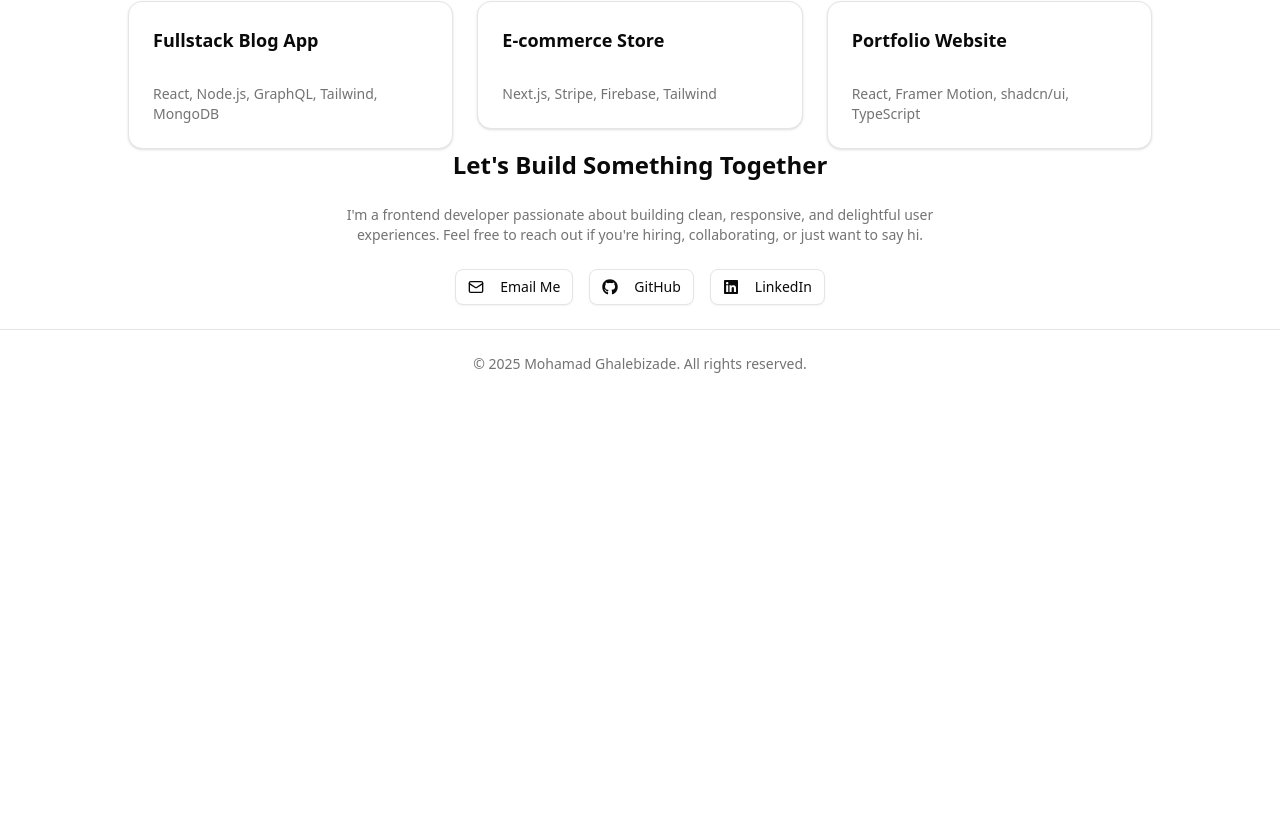
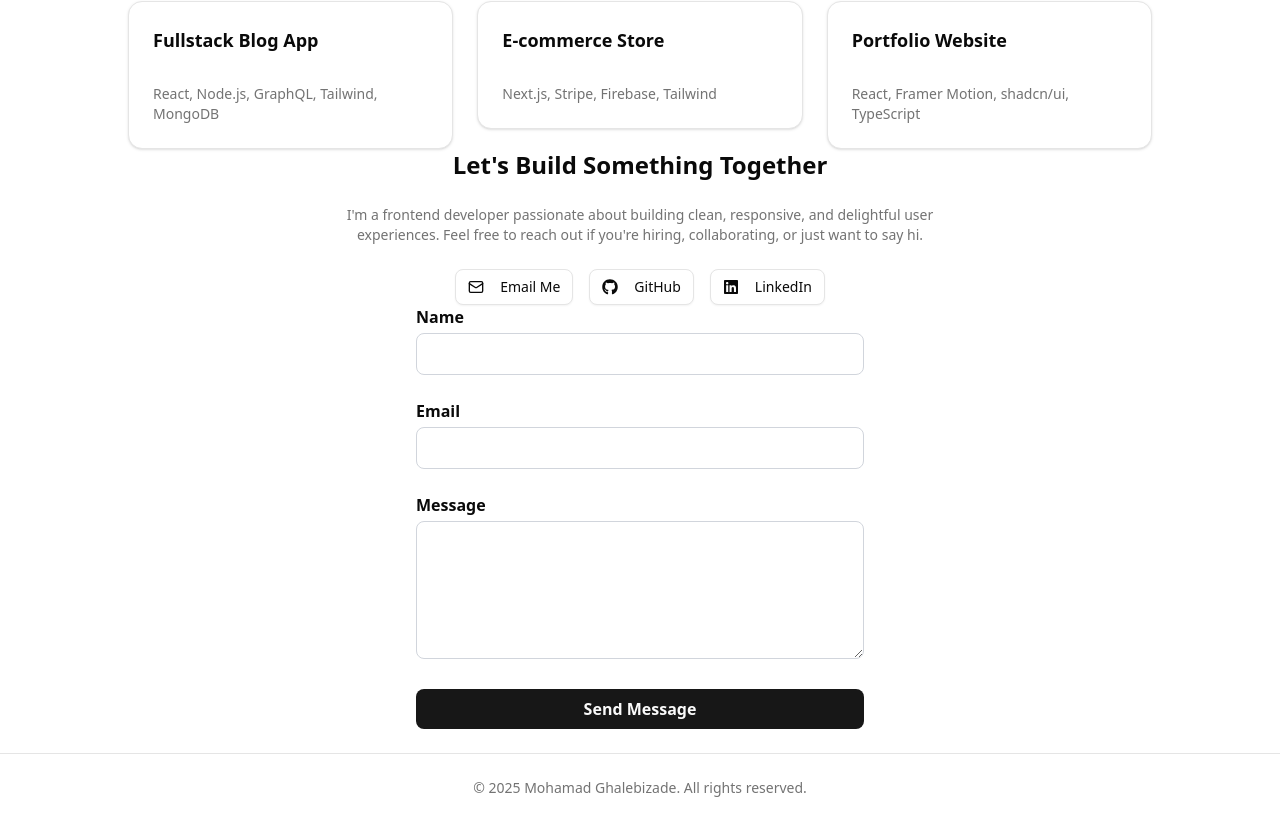
Before and after one commit to Mohamad-Gh/MyPortfolio, a React (Vite) app: page / in a window 1280 px wide. Shown: the part 1172-1994 px from the top of the page. Before the commit the page ends 1570 px from the top, so only its background shows below. Built offline with nearby package versions, Linux system fonts and the light colour scheme.

Commit message:
add react-form-hook to our app

```diff
--- a/package.json
+++ b/package.json
@@ -19,6 +19,7 @@
     "lucide-react": "^0.536.0",
     "react": "^19.1.0",
     "react-dom": "^19.1.0",
+    "react-hook-form": "^7.62.0",
     "react-icons": "^5.5.0",
     "react-intersection-observer": "^9.16.0",
     "react-router-dom": "^7.7.1",
--- /dev/null
+++ b/src/components/ContactForm.tsx
@@ -0,0 +1,126 @@
+// src/components/ContactForm.tsx
+import { useForm } from "react-hook-form";
+
+type FormData = {
+  name: string;
+  email: string;
+  message: string;
+};
+
+export default function ContactForm() {
+  const {
+    register,
+    handleSubmit,
+    formState: { errors, isSubmitting, isSubmitSuccessful },
+    reset,
+  } = useForm<FormData>({
+    mode: "onBlur", // validate on blur
+  });
+
+  const onSubmit = async (data: FormData) => {
+    // Simulate async submission (e.g. API call)
+    await new Promise((r) => setTimeout(r, 1500));
+    alert(`Thank you for your message, ${data.name}!`);
+    reset();
+  };
+
+  return (
+    <form
+      onSubmit={handleSubmit(onSubmit)}
+      className="max-w-md mx-auto flex flex-col gap-6"
+      noValidate
+    >
+      {/* Name */}
+      <div>
+        <label htmlFor="name" className="block font-semibold mb-1">
+          Name
+        </label>
+        <input
+          id="name"
+          type="text"
+          className={`w-full rounded-md border px-3 py-2 focus:outline-none focus:ring-2 ${
+            errors.name
+              ? "border-red-500 focus:ring-red-500"
+              : "border-gray-300 focus:ring-primary"
+          }`}
+          {...register("name", {
+            required: "Name is required",
+            minLength: {
+              value: 2,
+              message: "Name must be at least 2 characters",
+            },
+          })}
+        />
+        {errors.name && (
+          <p className="text-red-600 text-sm mt-1">{errors.name.message}</p>
+        )}
+      </div>
+
+      {/* Email */}
+      <div>
+        <label htmlFor="email" className="block font-semibold mb-1">
+          Email
+        </label>
+        <input
+          id="email"
+          type="email"
+          className={`w-full rounded-md border px-3 py-2 focus:outline-none focus:ring-2 ${
+            errors.email
+              ? "border-red-500 focus:ring-red-500"
+              : "border-gray-300 focus:ring-primary"
+          }`}
+          {...register("email", {
+            required: "Email is required",
+            pattern: {
+              value: /^[a-zA-Z0-9_.+-]+@[a-zA-Z0-9-]+\.[a-zA-Z0-9-.]+$/,
+              message: "Please enter a valid email address",
+            },
+          })}
+        />
+        {errors.email && (
+          <p className="text-red-600 text-sm mt-1">{errors.email.message}</p>
+        )}
+      </div>
+
+      {/* Message */}
+      <div>
+        <label htmlFor="message" className="block font-semibold mb-1">
+          Message
+        </label>
+        <textarea
+          id="message"
+          rows={5}
+          className={`w-full rounded-md border px-3 py-2 resize-y focus:outline-none focus:ring-2 ${
+            errors.message
+              ? "border-red-500 focus:ring-red-500"
+              : "border-gray-300 focus:ring-primary"
+          }`}
+          {...register("message", {
+            required: "Message is required",
+            minLength: {
+              value: 10,
+              message: "Message must be at least 10 characters",
+            },
+          })}
+        />
+        {errors.message && (
+          <p className="text-red-600 text-sm mt-1">{errors.message.message}</p>
+        )}
+      </div>
+
+      <button
+        type="submit"
+        disabled={isSubmitting}
+        className="bg-primary text-primary-foreground py-2 rounded-md font-semibold hover:bg-primary/90 transition disabled:opacity-50"
+      >
+        {isSubmitting ? "Sending..." : "Send Message"}
+      </button>
+
+      {isSubmitSuccessful && (
+        <p className="text-green-600 mt-2 text-center font-medium">
+          Message sent successfully!
+        </p>
+      )}
+    </form>
+  );
+}
--- a/src/main.tsx
+++ b/src/main.tsx
@@ -42,7 +42,7 @@ const router = createBrowserRouter([
 ReactDOM.createRoot(document.getElementById("root")!).render(
   <React.StrictMode>
     <Suspense fallback={<LoadingPage />}>
-      <AnimatePresence>
+      <AnimatePresence mode="wait">
         <RouterProvider router={router} />
       </AnimatePresence>
     </Suspense>{" "}
--- a/src/pages/Home.tsx
+++ b/src/pages/Home.tsx
@@ -2,6 +2,7 @@ import { motion } from "framer-motion";
 import Skills from "@/components/Skills";
 import ProjectsPreview from "@/components/ProjectPreview";
 import AboutContact from "@/components/AboutContact";
+import ContactForm from "@/components/ContactForm";
 // import { useEffect, useState } from "react";
 
 export default function App() {
@@ -86,6 +87,7 @@ export default function App() {
           {/* About and Contacts */}
           <AboutContact />
         </div>
+        <ContactForm />
       </main>
     </>
   );
```
Also changed, not shown: 1 other file (tests, documents, lock files or other folders).
